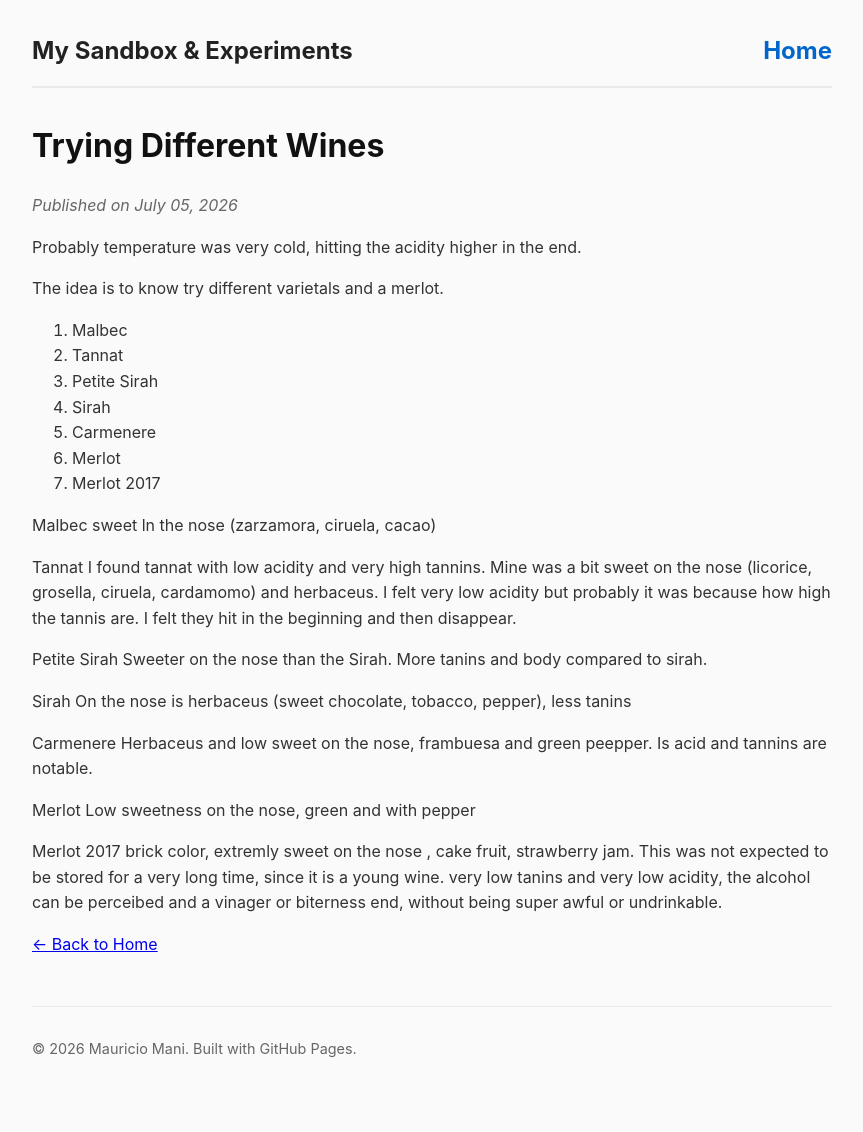
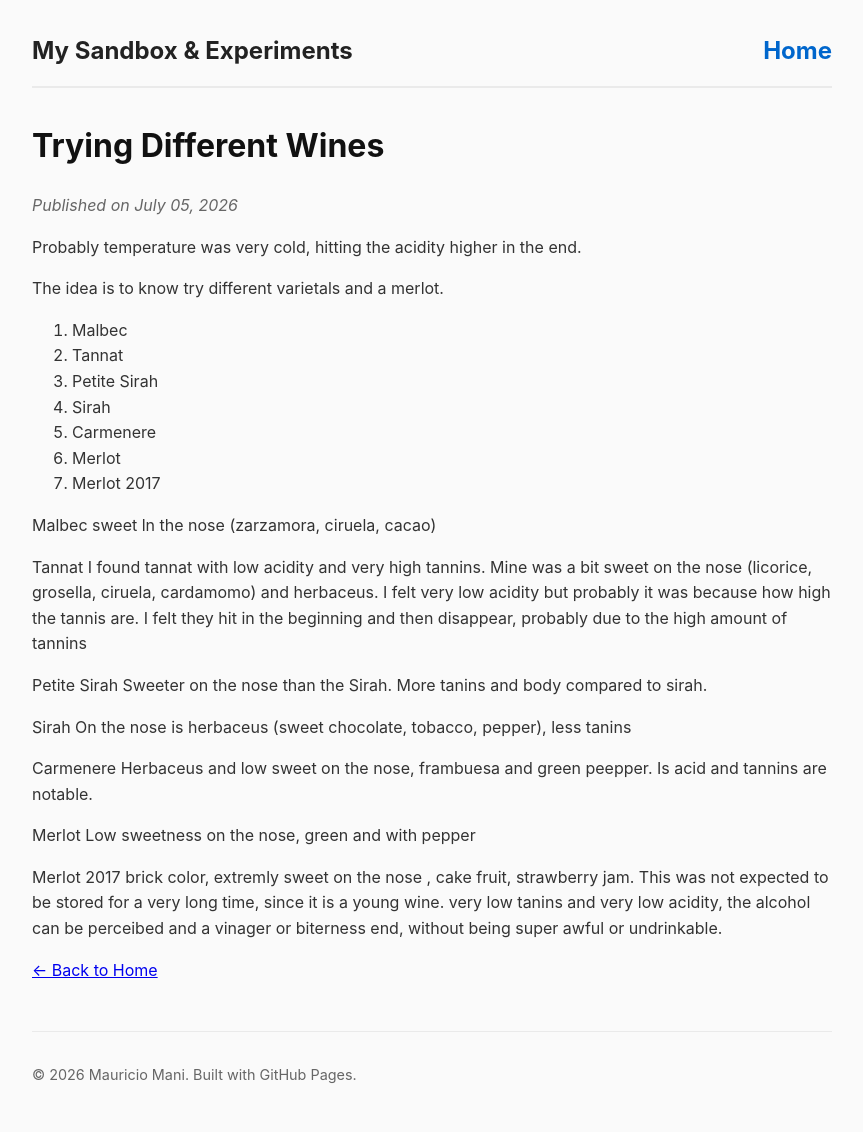
Before and after one commit to mauriciomani/mauriciomani.github.io, a Jekyll site: the page built from _posts/2026-07-05-trying-different-wines.md, in a window 1280 px wide. Shown: the whole page, without its empty margins (208-1071 px from the left). Built offline with Jekyll 4.4.1, drawn with Linux system fonts in a browser that asks for light colours; our own code applies the rules of GitHub Pages for plain Markdown files; before the commit the page ends 1107 px from its top, so only the background shows below that.

Commit message:
Update 2026-07-05-trying-different-wines.md

```diff
--- a/_posts/2026-07-05-trying-different-wines.md
+++ b/_posts/2026-07-05-trying-different-wines.md
@@ -15,7 +15,7 @@
 Tannat
 I found tannat with low acidity and very high tannins.
 Mine was a bit sweet on the nose (licorice, grosella, ciruela, cardamomo) and herbaceus.
-I felt very low acidity but probably it was because how high the tannis are. I felt they hit in the beginning and then disappear.
+I felt very low acidity but probably it was because how high the tannis are. I felt they hit in the beginning and then disappear, probably due to the high amount of tannins
 
 Petite Sirah
 Sweeter on the nose than the Sirah. More tanins and body compared to sirah.
```
